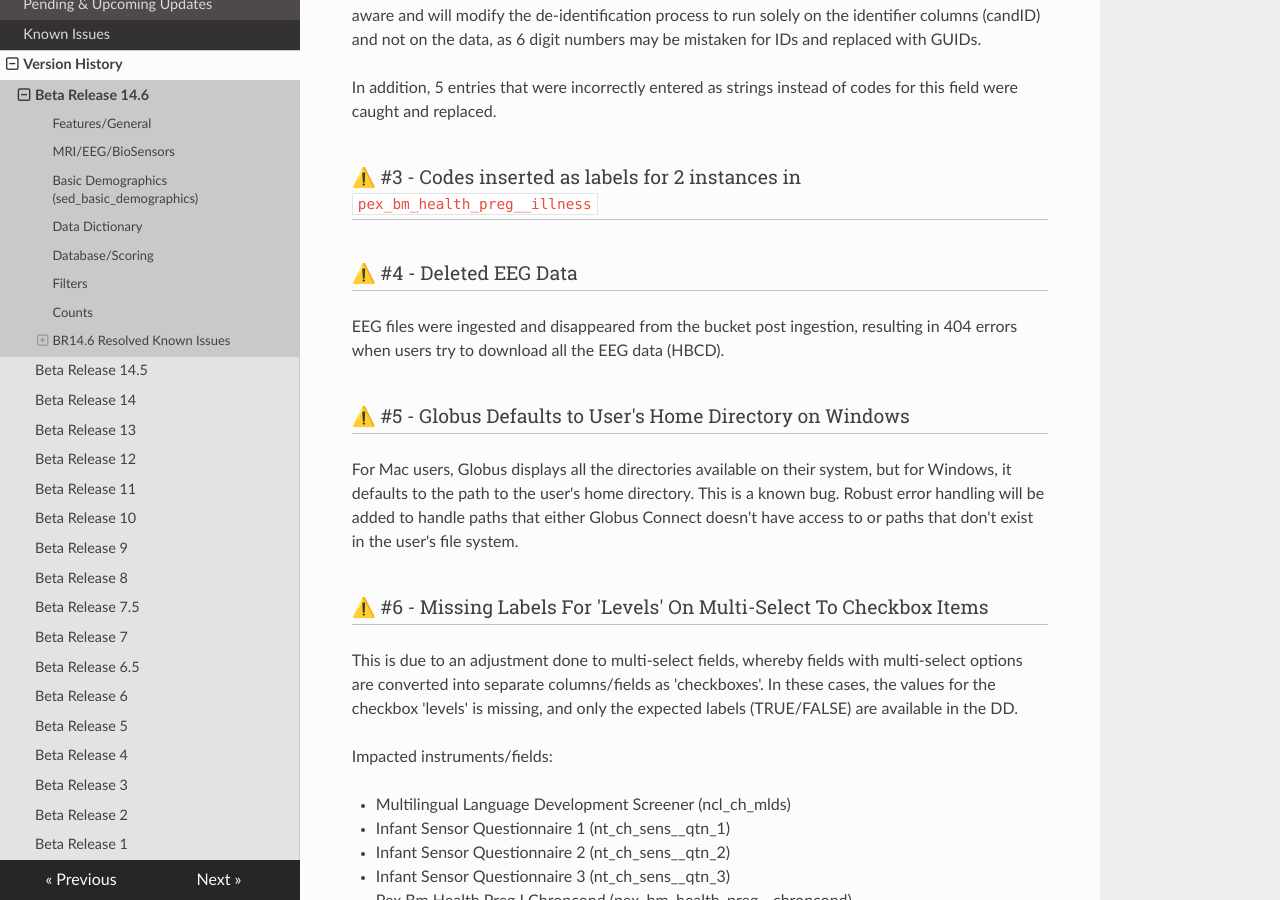
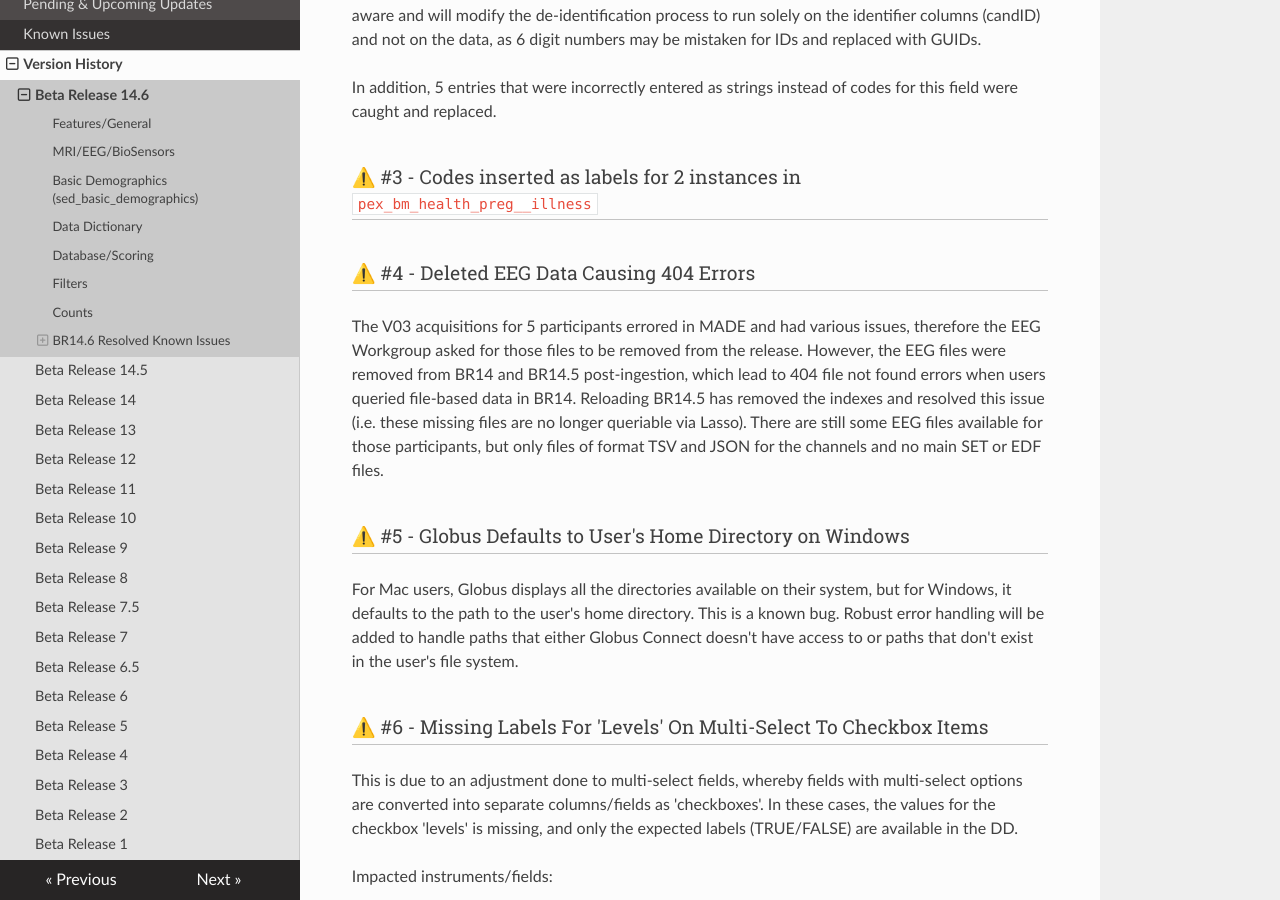
Before and after one commit to DCAN-Labs/hbcd-docs-internal, an MkDocs documentation site: the page built from docs/changelog/versions/BR14.6.md, in a window 1280 px wide and 900 px high, scrolled down 3244 px. Built offline with MkDocs 1.6.1, drawn with Linux system fonts in a browser that asks for light colours; nearby versions of some CDN libraries.

Commit message:
clarified deleted EEG data causing 404 errors

```diff
--- a/docs/changelog/versions/BR14.6.md
+++ b/docs/changelog/versions/BR14.6.md
@@ -92,8 +92,8 @@ In addition, 5 entries that were incorrectly entered as strings instead of codes
 
 ### ⚠️ #3 - Codes inserted as labels for 2 instances in `pex_bm_health_preg__illness`
 
-### ⚠️ #4 - Deleted EEG Data
-EEG files were ingested and disappeared from the bucket post ingestion, resulting in 404 errors when users try to download all the EEG data (HBCD).
+### ⚠️ #4 - Deleted EEG Data Causing 404 Errors
+The V03 acquisitions for 5 participants errored in MADE and had various issues, therefore the EEG Workgroup asked for those files to be removed from the release. However, the EEG files were removed from BR14 and BR14.5 post-ingestion, which lead to 404 file not found errors when users queried file-based data in BR14. Reloading BR14.5 has removed the indexes and resolved this issue (i.e. these missing files are no longer queriable via Lasso). There are still some EEG files available for those participants, but only files of format TSV and JSON for the channels and no main SET or EDF files.
 
 ### ⚠️ #5 - Globus Defaults to User's Home Directory on Windows
 For Mac users, Globus displays all the directories available on their system, but for Windows, it defaults to the path to the user's home directory. This is a known bug. Robust error handling will be added to handle paths that either Globus Connect doesn't have access to or paths that don't exist in the user's file system.
```
